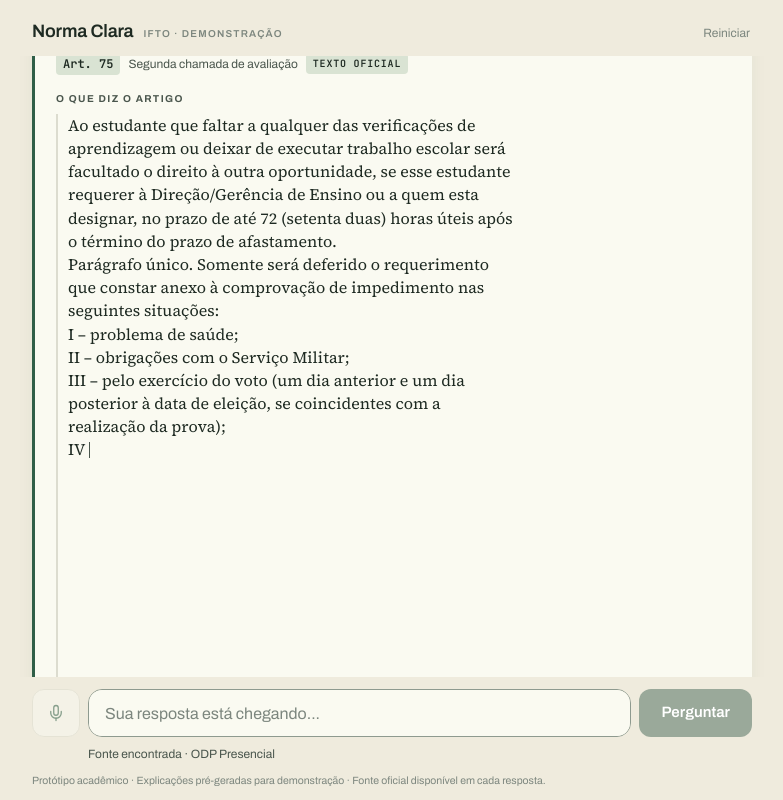
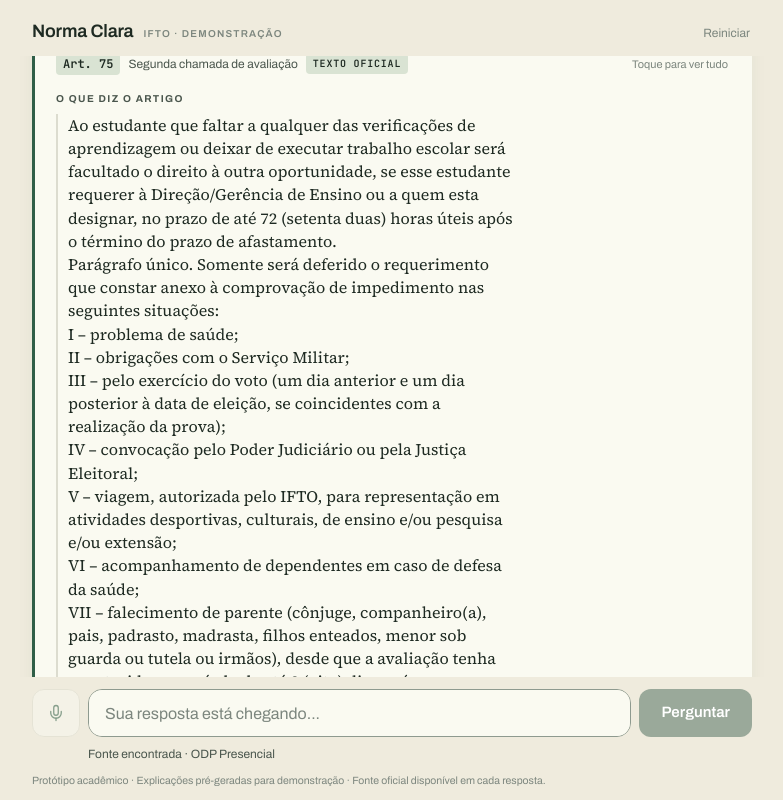
Before and after one commit to diogonuness/norma-clara, a plain HTML site: page index.html in a window 1280 px wide. Both pictures are taken after a click on the button "Perdi a prova, e agora?". Shown: the part 136-936 px from the top of the page, without its empty margins (248-1031 px from the left). Drawn offline with Linux system fonts and the light colour scheme.

Commit message:
Digitação mais curta e com "pular"
- Digitação por linha do tempo com requestAnimationFrame: ritmo máximo de
  18 ms (artigo) e 55 ms (linguagem simples) por caractere, comprimido
  para caber em 1,4 s e 3,8 s. setTimeout por caractere não dava conta dos
  artigos literais longos.
- Do envio ao fim, menos de 6 s (medido: 5,6 s com o Art. 75 da ODP, 1.729
  caracteres).
- Clique/toque no card, o botão "Toque para ver tudo" ou Esc completam o
  texto na hora; o Esc com o visor de PDF aberto só fecha o visor.
- A dica ocupa seu lugar até o fim e some com opacidade (sem salto de
  layout); alturas reservadas e prefers-reduced-motion mantidos.

Co-Authored-By: Claude Opus 5.5 <noreply@anthropic.com>

```diff
--- a/app.js
+++ b/app.js
@@ -255,6 +255,7 @@ const AJUDAS = {
 let estado = 'idle';
 let temConversa = false;
 let geracao = 0; // cancela digitações e roteiros pendentes ao reiniciar
+let digitacaoAtual = null; // função que completa a digitação em curso (pular)
 
 function definirEstado(novo, ajuda) {
   estado = novo;
@@ -328,27 +329,50 @@ function criarDigitavel() {
   return { wrap, fantasma, visivel };
 }
 
-async function digitar(digitavel, texto, opcoes) {
+/* Digitação por linha do tempo: cada caractere tem seu instante (ritmo base
+   + pausa depois de . e ,). Se o total passa do teto, a linha inteira é
+   comprimida, então texto curto mantém o ritmo e texto longo termina no teto.
+   A cada quadro aparece o que já deveria estar visível; setTimeout por
+   caractere não daria conta de 2.000 caracteres em 1,5 s.
+   controle.pular completa o texto na hora (clique no card ou Esc). */
+function digitar(digitavel, texto, opcoes) {
   const g = geracao;
   const { visivel } = digitavel;
+  const controle = opcoes.controle || {};
   if (reduzirMovimento) {
     visivel.setAttribute('data-fade', '');
     visivel.textContent = texto;
     requestAnimationFrame(() => requestAnimationFrame(() => visivel.setAttribute('data-fade', 'pronto')));
-    await esperar(130);
-    return;
+    return esperar(130);
   }
+  const chars = Array.from(texto);
+  const tempos = new Array(chars.length);
+  let t = 0;
+  chars.forEach((ch, i) => {
+    t += opcoes.msPorChar;
+    tempos[i] = t;
+    if (opcoes.pausaPontuacao && (ch === '.' || ch === ',')) t += opcoes.pausaPontuacao;
+  });
+  const escala = t > opcoes.teto ? opcoes.teto / t : 1;
+
   const cursor = el('span', 'cursor');
   const alvo = document.createTextNode('');
   visivel.append(alvo, cursor);
-  for (const ch of texto) {
-    if (g !== geracao) { cursor.remove(); return; }
-    alvo.textContent += ch;
-    let pausa = opcoes.msPorChar;
-    if (opcoes.pausaPontuacao && (ch === '.' || ch === ',')) pausa += opcoes.pausaPontuacao;
-    await esperar(pausa);
-  }
-  cursor.remove();
+  return new Promise(resolve => {
+    const inicio = performance.now();
+    let mostrados = 0;
+    const quadro = agora => {
+      if (g !== geracao) { cursor.remove(); resolve(); return; }
+      const decorrido = (agora - inicio) / escala;
+      let n = mostrados;
+      if (controle.pular) n = chars.length;
+      else while (n < chars.length && tempos[n] <= decorrido) n++;
+      if (n !== mostrados) { mostrados = n; alvo.textContent = chars.slice(0, n).join(''); }
+      if (mostrados >= chars.length) { cursor.remove(); resolve(); return; }
+      requestAnimationFrame(quadro);
+    };
+    requestAnimationFrame(quadro);
+  });
 }
 
 /* ---------- card da resposta ---------- */
@@ -387,6 +411,12 @@ function montarCard(resposta) {
   chips.append(literal
     ? el('span', 'chip-oficial', 'Texto oficial')
     : el('span', 'chip-resumo', 'Resumo · confira no PDF'));
+  if (!reduzirMovimento) {
+    /* some quando a digitação termina; o clique sobe até o card, que pula */
+    const dica = el('button', 'card__pular', 'Toque para ver tudo');
+    dica.type = 'button';
+    chips.append(dica);
+  }
   card.append(chips);
 
   card.append(el('p', 'card__rotulo', literal ? 'O que diz o artigo' : 'Resumo do artigo'));
@@ -606,22 +636,28 @@ async function mostrarResposta(resposta, g) {
   $anuncio.textContent = resposta.documento + '. ' + resposta.artigo + '. ' +
     resposta.textoOficial + ' Em linguagem simples: ' + textoSimples;
 
-  await esperar(reduzirMovimento ? 0 : 260);
+  /* pular: clique/toque no card, o botão "Toque para ver tudo" ou Esc */
+  const controle = { pular: false };
+  const pular = () => { controle.pular = true; };
+  digitacaoAtual = pular;
+  card.addEventListener('click', pular);
+
+  if (!controle.pular) await esperar(reduzirMovimento ? 0 : 150);
   if (g !== geracao) return;
 
-  /* ritmo do vídeo (18 ms e 55 ms por caractere); textos longos do motor real
-     aceleram para que nenhuma etapa passe de ~6 s e ~14 s */
-  const ritmoOficial = Math.min(18, 6000 / resposta.textoOficial.length);
-  const ritmoSimples = Math.min(55, 14000 / textoSimples.length);
-  const pausa = ritmoSimples < 55 ? Math.round(220 * ritmoSimples / 55) : 220;
-  await digitar(oficial, resposta.textoOficial, { msPorChar: ritmoOficial });
+  /* ritmo máximo de 18 ms (artigo) e 55 ms (linguagem simples) por caractere;
+     tetos de 1,4 s e 3,8 s: do envio ao fim, uma resposta fica abaixo de 6 s */
+  await digitar(oficial, resposta.textoOficial, { msPorChar: 18, teto: 1400, controle });
   if (g !== geracao) return;
-  await esperar(reduzirMovimento ? 0 : 250);
+  if (!controle.pular) await esperar(reduzirMovimento ? 0 : 150);
   if (g !== geracao) return;
-  await digitar(simples, textoSimples, { msPorChar: ritmoSimples, pausaPontuacao: pausa });
+  await digitar(simples, textoSimples, { msPorChar: 55, pausaPontuacao: 220, teto: 3800, controle });
   if (g !== geracao) return;
   if (semExplicacao) simples.visivel.classList.add('digitavel--erro');
 
+  digitacaoAtual = null;
+  card.removeEventListener('click', pular);
+  card.classList.add('card--pronto');
   definirEstado('done');
   $campo.focus({ preventScroll: true });
 }
@@ -748,8 +784,15 @@ $enviar.addEventListener('click', e => {
   responderPergunta($campo.value);
 });
 
+document.addEventListener('keydown', e => {
+  if (e.key !== 'Escape' || !digitacaoAtual) return;
+  if (!document.getElementById('modal-pdf').hidden) return;
+  digitacaoAtual();
+});
+
 $reiniciar.addEventListener('click', () => {
   geracao++;
+  digitacaoAtual = null;
   pararVoz(true);
   if (window.fecharVisorPdf) window.fecharVisorPdf();
   $conversa.innerHTML = '';
--- a/styles.css
+++ b/styles.css
@@ -388,6 +388,26 @@ body[data-estado="listening"] .veu {
   border-radius: 4px;
   padding: 3px 7px;
 }
+
+/* dica de pular a digitação: ocupa seu lugar até o fim (sem salto de layout) */
+.card__pular {
+  margin-left: auto;
+  border: 0;
+  background: none;
+  padding: 2px 0;
+  font-size: 11px;
+  color: var(--ink-faint);
+  transition: opacity 200ms var(--ease), color 150ms var(--ease);
+}
+@media (hover: hover) and (pointer: fine) {
+  .card__pular:hover { color: var(--ink-soft); }
+}
+.card--pronto .card__pular {
+  opacity: 0;
+  visibility: hidden;
+  transition: opacity 200ms var(--ease), visibility 0s 200ms;
+}
+.card:not(.card--pronto) { cursor: pointer; }
 
 .card__rotulo {
   margin: 0 0 8px;
```
Also changed, not shown: readme.md.
